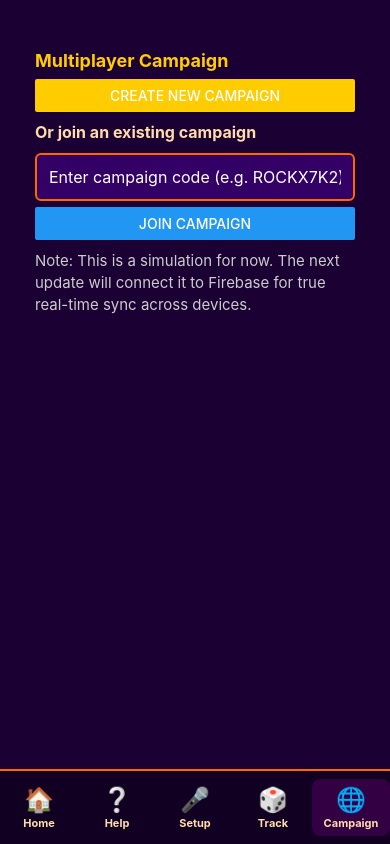
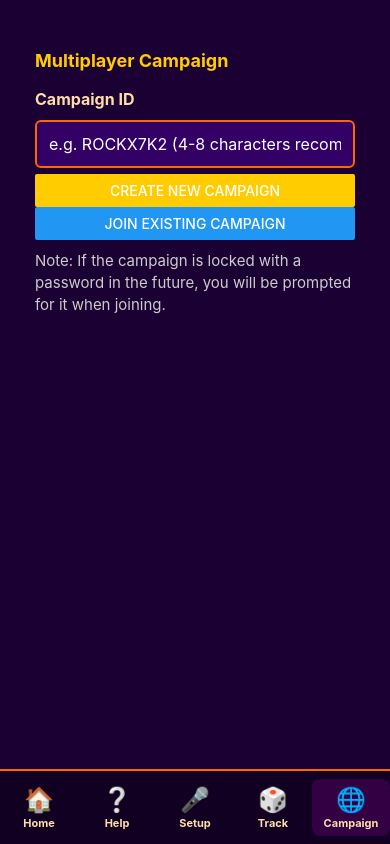
Before and after one commit to welch3587/rock-and-roll-initiative, a React Native app: screen / in a window 390 px wide. Both pictures are taken after a click on the element "🌐 Campaign". Built offline with nearby package versions, Linux system fonts and the light colour scheme.

Commit message:
Unified Campaign ID field for create/join with existence check (closes #4)

```diff
--- a/App.js
+++ b/App.js
@@ -3,7 +3,7 @@ import { View, Text, Button, FlatList, TextInput, StyleSheet, TouchableOpacity,
 import AsyncStorage from '@react-native-async-storage/async-storage';
 import * as Haptics from 'expo-haptics';
 import { initializeApp } from 'firebase/app';
-import { getFirestore, doc, onSnapshot, setDoc, updateDoc, collection, serverTimestamp } from 'firebase/firestore';
+import { getFirestore, doc, onSnapshot, setDoc, updateDoc, collection, serverTimestamp, getDoc } from 'firebase/firestore';
 
 let app;
 let db = null;
@@ -283,6 +283,7 @@ const RockAndRollInitiative = () => {
           setCampaignId={setCampaignId}
           isConnectedToCampaign={isConnectedToCampaign}
           setIsConnectedToCampaign={setIsConnectedToCampaign}
+          db={db}
         />
       )}
       <TabBar currentScreen={currentScreen} setCurrentScreen={setCurrentScreen} styles={styles} />
@@ -494,36 +495,62 @@ const CampaignScreen = ({
   campaignId,
   setCampaignId,
   isConnectedToCampaign,
-  setIsConnectedToCampaign
+  setIsConnectedToCampaign,
+  db
 }) => {
-  const [joinCode, setJoinCode] = useState('');
+  const [campaignCode, setCampaignCode] = useState('');
 
-  const generateCampaignCode = () => {
-    const chars = 'ABCDEFGHIJKLMNOPQRSTUVWXYZ0123456789';
-    let code = 'ROCK';
-    for (let i = 0; i < 4; i++) {
-      code += chars[Math.floor(Math.random() * chars.length)];
+  const createCampaign = async () => {
+    const code = campaignCode.trim().toUpperCase();
+    if (!code) {
+      Alert.alert('Error', 'Please enter a campaign code');
+      return;
     }
-    return code;
-  };
 
-  const createCampaign = () => {
-    const code = generateCampaignCode();
-    setCampaignId(code);
-    setIsConnectedToCampaign(true);
-    Alert.alert('Campaign Created', `Share this code with your band:\n\n${code}\n\n(Real-time sync with Firebase coming next)`);
+    if (!db) {
+      Alert.alert('Error', 'Firebase not configured');
+      return;
+    }
+
+    const campaignRef = doc(db, 'campaigns', code);
+
+    try {
+      const snapshot = await getDoc(campaignRef);
+      if (snapshot.exists()) {
+        Alert.alert('Campaign Exists', `Campaign "${code}" already exists. Join it instead or choose a different ID.`);
+        return;
+      }
+
+      await setDoc(campaignRef, {
+        players: [],
+        sessionNotes: '',
+        currentTurnIndex: 0,
+        orderMode: 'sorted',
+        createdAt: serverTimestamp(),
+        isLocked: false
+      });
+
+      setCampaignId(code);
+      setIsConnectedToCampaign(true);
+      setCampaignCode('');
+      Alert.alert('Campaign Created', `Share this code with your band:\n\n${code}`);
+    } catch (error) {
+      Alert.alert('Error', 'Failed to create campaign. Check your connection.');
+      console.error(error);
+    }
   };
 
   const joinCampaign = () => {
-    if (!joinCode.trim()) {
+    const code = campaignCode.trim().toUpperCase();
+    if (!code) {
       Alert.alert('Error', 'Please enter a campaign code');
       return;
     }
-    const code = joinCode.toUpperCase().trim();
+
     setCampaignId(code);
     setIsConnectedToCampaign(true);
-    Alert.alert('Joined Campaign', `Connected to ${code}\n\n(Real-time sync with Firebase coming next)`);
-    setJoinCode('');
+    setCampaignCode('');
+    Alert.alert('Joined Campaign', `Connected to ${code}\n\n(Real-time sync with Firebase is now active)`);
   };
 
   const leaveCampaign = () => {
@@ -538,27 +565,26 @@ const CampaignScreen = ({
 
       {isConnectedToCampaign && campaignId ? (
         <View>
-          <Text style={styles.label}>Current Campaign Code: {campaignId}</Text>
+          <Text style={styles.label}>Current Campaign: {campaignId}</Text>
           <Text style={styles.helpText}>Everyone in this campaign sees the same player list, rolls, and notes in real-time.</Text>
           <Button title="Leave Campaign" onPress={leaveCampaign} color="#990000" />
         </View>
       ) : (
         <View>
-          <Button title="Create New Campaign" onPress={createCampaign} color="#ffcc00" />
-          <Text style={styles.label}>Or join an existing campaign</Text>
+          <Text style={styles.label}>Campaign ID</Text>
           <TextInput
-            placeholder="Enter campaign code (e.g. ROCKX7K2)"
-            value={joinCode}
-            onChangeText={setJoinCode}
+            placeholder="e.g. ROCKX7K2 (4-8 characters recommended)"
+            value={campaignCode}
+            onChangeText={setCampaignCode}
             style={styles.input}
             autoCapitalize="characters"
             autoCorrect={false}
           />
-          <Button title="Join Campaign" onPress={joinCampaign} />
+          <Button title="Create New Campaign" onPress={createCampaign} color="#ffcc00" />
+          <Button title="Join Existing Campaign" onPress={joinCampaign} />
+          <Text style={styles.helpText}>Note: If the campaign is locked with a password in the future, you will be prompted for it when joining.</Text>
         </View>
       )}
-
-      <Text style={styles.helpText}>Note: This is a simulation for now. The next update will connect it to Firebase for true real-time sync across devices.</Text>
     </View>
   );
 };
```
